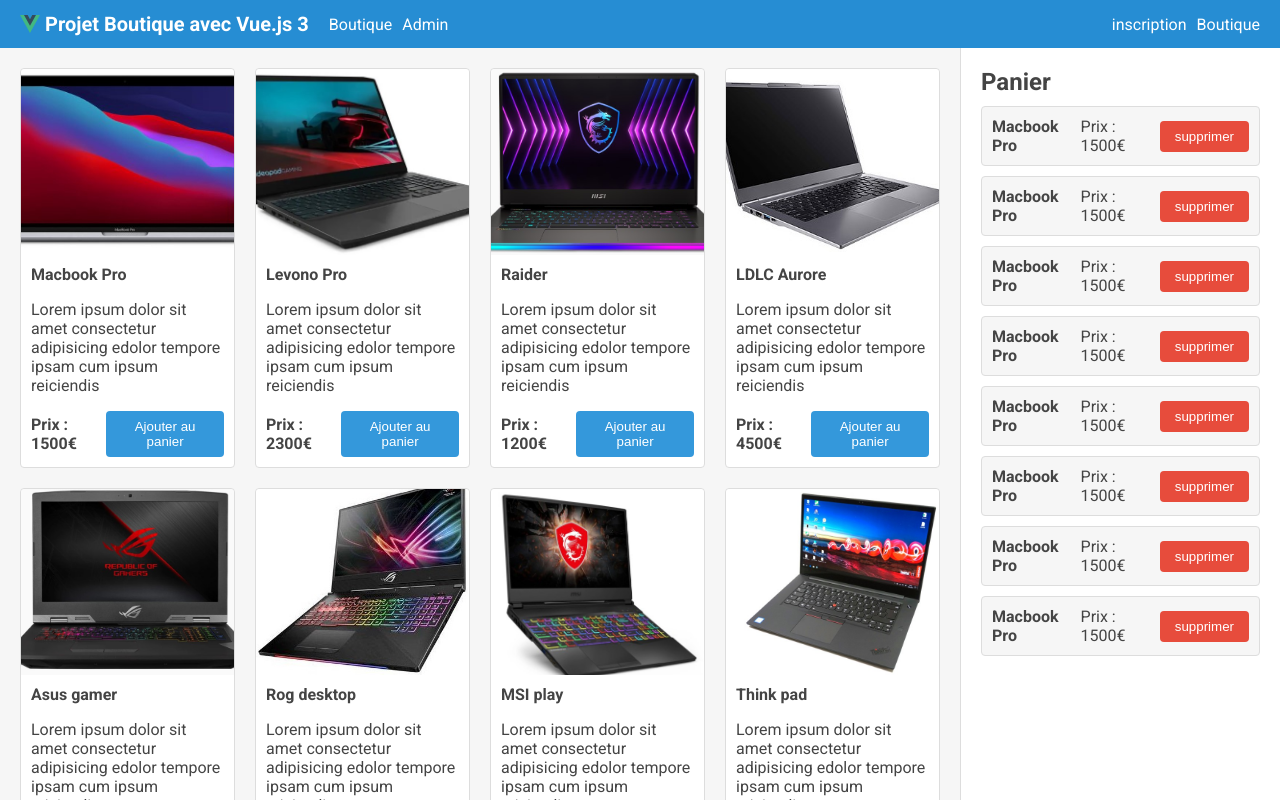
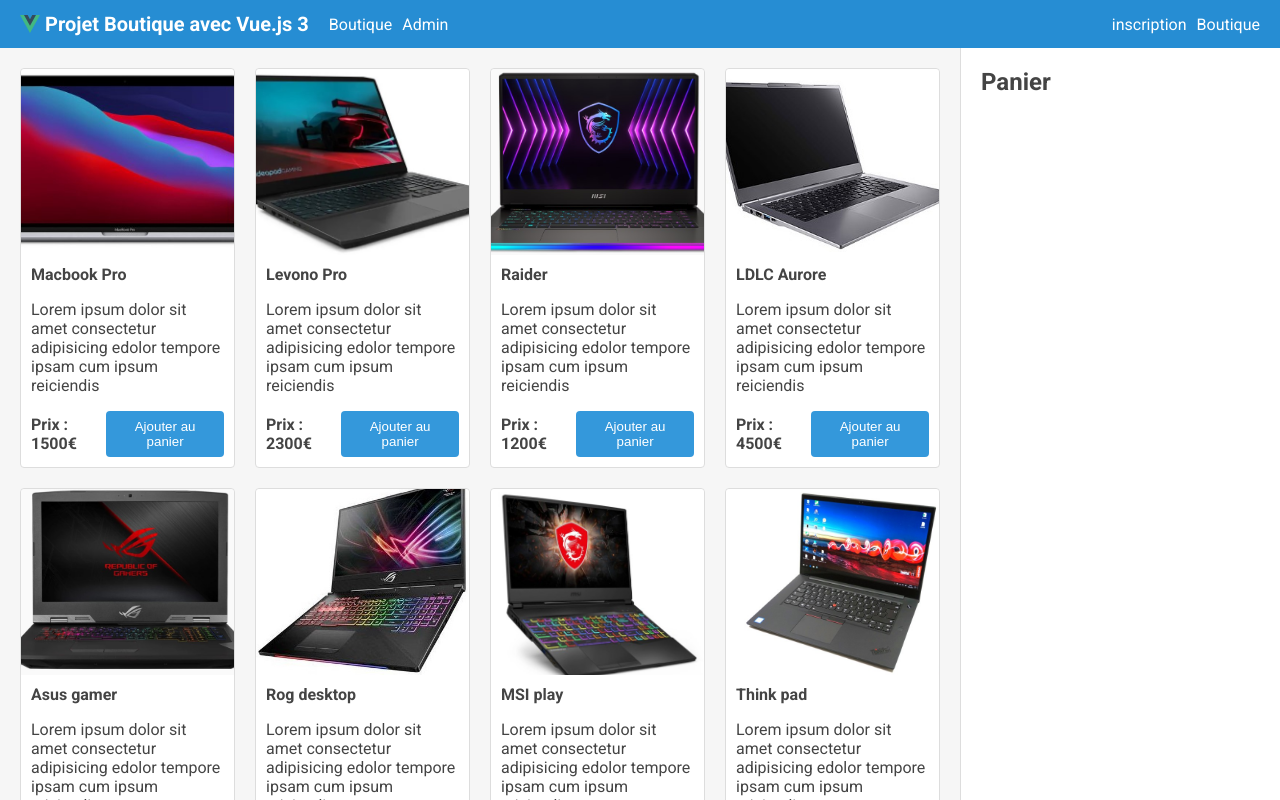
Before and after one commit to riwalenn/boutique_vue, a Vue app: page / in a window 1280 px wide. Shown: the top 800 px of the page. Built offline with nearby package versions, Linux system fonts and the light colour scheme.

Commit message:
affichage et suppression dans le panier

```diff
--- a/src/App.vue
+++ b/src/App.vue
@@ -6,7 +6,7 @@
 import data from "./data/products";
 
 import { reactive } from "vue";
-import type { ProductInterface } from './interfaces/product.interface';
+import type { ProductInterface } from "./interfaces/product.interface";
 
 const state = reactive<{
   products: ProductInterface[];
@@ -22,13 +22,25 @@
     state.cart.push({ ...product });
   }
 }
+
+function removeProductFromCart(productId: number): void {
+  state.cart = state.cart.filter((product) => product.id !== productId);
+}
 </script>
 
 <template>
   <div class="app-container">
     <TheHeader class="header" />
-    <Shop :products="state.products" @add-product-to-cart="addProductToCart" class="shop" />
-    <Cart class="cart" />
+    <Shop
+      :products="state.products"
+      @add-product-to-cart="addProductToCart"
+      class="shop"
+    />
+    <Cart
+      :cart="state.cart"
+      class="cart"
+      @remove-product-from-cart="removeProductFromCart"
+    />
     <TheFooter class="footer" />
   </div>
 </template>
@@ -45,7 +57,6 @@
   grid-template-rows: 48px auto 48px;
 }
 .header {
-  min-width: 100%;
   grid-area: header;
 }
 .shop {
@@ -54,10 +65,9 @@
 .cart {
   grid-area: cart;
   border-left: var(--border);
-  background-color: #fff;
+  background-color: white;
 }
 .footer {
-  min-width: 100%;
   grid-area: footer;
 }
 </style>
--- a/src/components/Cart/Cart.vue
+++ b/src/components/Cart/Cart.vue
@@ -1,11 +1,23 @@
 <script setup lang="ts">
-import CartProductList from "./CartProductList.vue"
+import CartProductList from "./CartProductList.vue";
+import type { ProductInterface } from "@/interfaces/product.interface";
+
+defineProps<{
+  cart: ProductInterface[];
+}>();
+
+const emit = defineEmits<{
+  (e: "removeProductFromCart", productId: number): void;
+}>();
 </script>
 
 <template>
   <div class="p-20">
     <h2 class="mb-10">Panier</h2>
-    <CartProductList />
+    <CartProductList
+      :cart="cart"
+      @remove-product-from-cart="emit('removeProductFromCart', $event)"
+    />
   </div>
 </template>
 
--- a/src/components/Cart/CartProduct.vue
+++ b/src/components/Cart/CartProduct.vue
@@ -1,17 +1,32 @@
 <template>
   <div class="mb-10 p-10 d-flex flex-row align-items-center product">
-    <strong class="flex-fill mr-10">Macbook Pro</strong>
-    <span class="mr-10">Prix : 1500€</span>
-    <button class="btn btn-danger">supprimer</button>
+    <strong class="flex-fill mr-10">{{ product.title }}</strong>
+    <span class="mr-10">Prix : {{ product.price }}€</span>
+    <button
+      class="btn btn-danger"
+      @click="emit('removeProductFromCart', product.id)"
+    >
+      supprimer
+    </button>
   </div>
 </template>
 
-<script setup></script>
+<script setup lang="ts">
+import type { ProductInterface } from "@/interfaces/product.interface";
+
+defineProps<{
+  product: ProductInterface;
+}>();
+
+const emit = defineEmits<{
+  (e: "removeProductFromCart", productId: number): void;
+}>();
+</script>
 
 <style lang="scss" scoped>
- .product {
-   border: var(--border);
-   border-radius: var(--border-radius);
-   background-color: var(--gray-1);
- }
+.product {
+  border: var(--border);
+  border-radius: var(--border-radius);
+  background-color: var(--gray-1);
+}
 </style>
--- a/src/components/Cart/CartProductList.vue
+++ b/src/components/Cart/CartProductList.vue
@@ -1,18 +1,24 @@
 <template>
   <div class="d-flex flex-column">
-    <CartProduct />
-    <CartProduct />
-    <CartProduct />
-    <CartProduct />
-    <CartProduct />
-    <CartProduct />
-    <CartProduct />
-    <CartProduct />
+    <CartProduct
+      v-for="product of cart"
+      :product="product"
+      @remove-product-from-cart="emit('removeProductFromCart', $event)"
+    />
   </div>
 </template>
 
-<script setup>
-import CartProduct from "./CartProduct.vue"
+<script setup lang="ts">
+import CartProduct from "./CartProduct.vue";
+import type { ProductInterface } from "@/interfaces/product.interface";
+
+defineProps<{
+  cart: ProductInterface[];
+}>();
+
+const emit = defineEmits<{
+  (e: "removeProductFromCart", productId: number): void;
+}>();
 </script>
 
 <style lang="scss" scoped></style>
```
